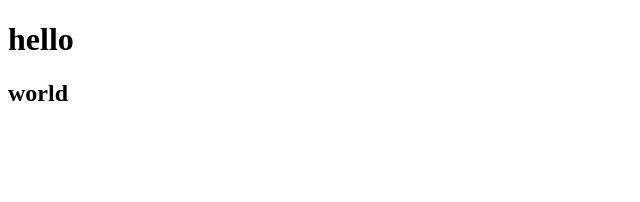
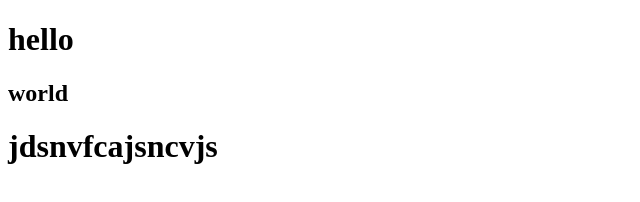
Before and after one commit to SeanSoltys/seansoltys.github.io, a plain HTML site: page index.html in a window 1280 px wide. Shown: the whole page, without its empty margins (0-640 px from the left). Drawn offline with Linux system fonts and the light colour scheme.

Commit message:
dbfahjbdjhfba

```diff
--- a/index.html
+++ b/index.html
@@ -9,6 +9,6 @@
 <body>
     <h1>hello</h1>
 <h2>world</h2>
-
+<h1>jdsnvfcajsncvjs</h1>
 </body>
 </html>
```
